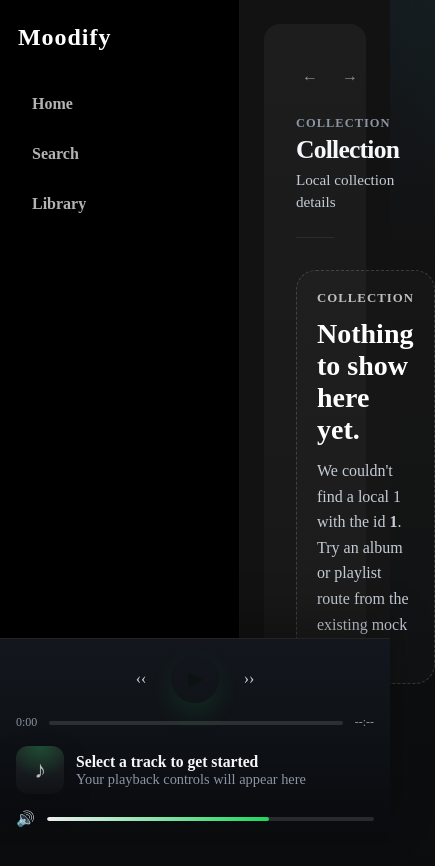
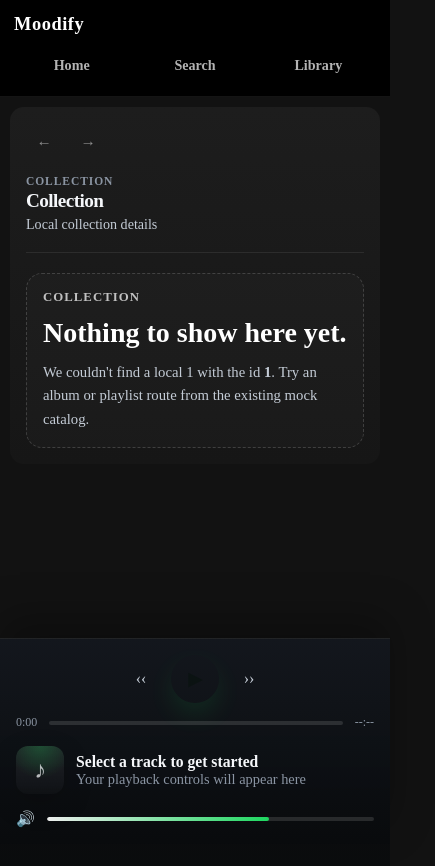
Before and after one commit to spy-in-shadows/Moodify, a React (Vite) app: page /collection/1/1 in a window 390 px wide. Shown: the top 866 px of the page, 435 px wide, since content can reach past the window. Built offline with nearby package versions, Linux system fonts and the light colour scheme.

Commit message:
style: make shell, home, and collection views responsive

```diff
--- a/src/components/sidebar/Sidebar.css
+++ b/src/components/sidebar/Sidebar.css
@@ -3,6 +3,7 @@
   min-height: 100vh;
   background: #121212;
   color: #ffffff;
+  overflow-x: clip;
 }
 
 .app-shell__main {
@@ -16,6 +17,7 @@
   border-radius: 16px;
   background: linear-gradient(180deg, #1d1d1d 0%, #161616 100%);
   padding: 32px;
+  overflow-x: clip;
 }
 
 .sidebar {
@@ -58,3 +60,92 @@
   background: rgba(29, 185, 84, 0.16);
   color: #ffffff;
 }
+
+@media (max-width: 1120px) {
+  .sidebar {
+    width: 204px;
+    padding: 22px 14px;
+  }
+
+  .sidebar__brand {
+    margin-bottom: 24px;
+    font-size: 1.3rem;
+  }
+
+  .sidebar__link {
+    padding: 11px 12px;
+    font-size: 0.95rem;
+  }
+
+  .app-shell__main {
+    padding: 18px;
+  }
+
+  .app-shell__content {
+    padding: 24px;
+  }
+}
+
+@media (max-width: 820px) {
+  .app-shell {
+    flex-direction: column;
+  }
+
+  .sidebar {
+    width: 100%;
+    padding: 16px 18px 14px;
+    border-right: 0;
+    border-bottom: 1px solid rgba(255, 255, 255, 0.08);
+  }
+
+  .sidebar__brand {
+    margin-bottom: 14px;
+  }
+
+  .sidebar__nav {
+    flex-direction: row;
+    flex-wrap: wrap;
+    gap: 10px;
+  }
+
+  .sidebar__link {
+    padding: 10px 14px;
+  }
+
+  .app-shell__main {
+    padding: 16px;
+  }
+}
+
+@media (max-width: 560px) {
+  .sidebar {
+    padding: 14px 14px 12px;
+  }
+
+  .sidebar__brand {
+    margin-bottom: 12px;
+    font-size: 1.15rem;
+    letter-spacing: 0.03em;
+  }
+
+  .sidebar__nav {
+    display: grid;
+    grid-template-columns: repeat(3, minmax(0, 1fr));
+    gap: 8px;
+  }
+
+  .sidebar__link {
+    padding: 10px 8px;
+    text-align: center;
+    font-size: 0.88rem;
+  }
+
+  .app-shell__main {
+    padding: 10px;
+  }
+
+  .app-shell__content {
+    padding: 16px;
+    border-radius: 14px;
+  }
+}
--- a/src/components/topbar/Topbar.css
+++ b/src/components/topbar/Topbar.css
@@ -66,9 +66,61 @@
   line-height: 1.45;
 }
 
+@media (max-width: 900px) {
+  .topbar {
+    gap: 1rem;
+    margin-bottom: 1.5rem;
+    padding-bottom: 1.2rem;
+  }
+
+  .topbar__title {
+    font-size: clamp(1.45rem, 3vw, 1.8rem);
+  }
+
+  .topbar__subtitle {
+    font-size: 0.9rem;
+  }
+}
+
 @media (max-width: 640px) {
   .topbar {
     flex-direction: column;
     align-items: stretch;
+    margin-bottom: 1.25rem;
+    padding-bottom: 1rem;
+  }
+
+  .topbar__nav {
+    gap: 0.5rem;
+  }
+
+  .topbar__nav-button {
+    width: 2.25rem;
+    height: 2.25rem;
+    font-size: 0.95rem;
+  }
+
+  .topbar__context {
+    gap: 0.2rem;
+  }
+
+  .topbar__title {
+    font-size: 1.35rem;
+    line-height: 1.1;
+  }
+
+  .topbar__subtitle {
+    font-size: 0.88rem;
+    line-height: 1.5;
   }
 }
+
+@media (max-width: 420px) {
+  .topbar__eyebrow {
+    font-size: 0.72rem;
+  }
+
+  .topbar__title {
+    font-size: 1.2rem;
+  }
+}
--- a/src/pages/CollectionPage/CollectionPage.css
+++ b/src/pages/CollectionPage/CollectionPage.css
@@ -1,6 +1,7 @@
 .collection-page {
   display: grid;
   gap: 1.75rem;
+  min-width: 0;
 }
 
 .collection-page__hero {
@@ -74,6 +75,7 @@
 .collection-page__meta {
   color: var(--color-text-muted, #a7adb7);
   font-size: 0.95rem;
+  line-height: 1.55;
 }
 
 .collection-page__chips {
@@ -109,6 +111,7 @@
   grid-template-columns: 56px minmax(0, 2.2fr) minmax(0, 1.4fr) minmax(120px, 1fr) 88px;
   gap: 1rem;
   align-items: center;
+  min-width: 0;
 }
 
 .collection-page__table-header {
@@ -186,13 +189,38 @@
   line-height: 1.6;
 }
 
+@media (max-width: 1120px) {
+  .collection-page {
+    gap: 1.5rem;
+  }
+
+  .collection-page__hero {
+    grid-template-columns: minmax(160px, 240px) minmax(0, 1fr);
+    gap: 1.5rem;
+    padding: 1.5rem;
+  }
+
+  .collection-page__tracks {
+    padding: 1.25rem;
+  }
+}
+
 @media (max-width: 900px) {
   .collection-page__hero {
     grid-template-columns: 1fr;
+    align-items: start;
   }
 
   .collection-page__cover-wrap {
     max-width: 220px;
+  }
+
+  .collection-page__body {
+    gap: 0.85rem;
+  }
+
+  .collection-page__title {
+    font-size: clamp(2rem, 7vw, 3rem);
   }
 
   .collection-page__table-header,
@@ -213,6 +241,24 @@
     padding: 1.25rem;
   }
 
+  .collection-page__hero {
+    gap: 1rem;
+  }
+
+  .collection-page__cover-wrap {
+    max-width: 180px;
+  }
+
+  .collection-page__title {
+    font-size: 1.8rem;
+  }
+
+  .collection-page__description,
+  .collection-page__meta,
+  .collection-page__empty-text {
+    font-size: 0.92rem;
+  }
+
   .collection-page__table-header,
   .collection-page__track {
     grid-template-columns: 40px minmax(0, 1fr) 72px;
@@ -223,4 +269,51 @@
   .collection-page__table-context {
     display: none;
   }
+
+  .collection-page__track {
+    padding: 0.75rem 0;
+  }
+
+  .collection-page__track-title,
+  .collection-page__track-subtitle,
+  .collection-page__track-context-title {
+    white-space: normal;
+  }
 }
+
+@media (max-width: 420px) {
+  .collection-page {
+    gap: 1.25rem;
+  }
+
+  .collection-page__hero,
+  .collection-page__tracks,
+  .collection-page__empty {
+    padding: 1rem;
+    border-radius: 1rem;
+  }
+
+  .collection-page__cover-wrap {
+    max-width: 144px;
+  }
+
+  .collection-page__chips {
+    gap: 0.5rem;
+  }
+
+  .collection-page__chip {
+    padding: 0.4rem 0.7rem;
+    font-size: 0.8rem;
+  }
+
+  .collection-page__table-header,
+  .collection-page__track {
+    grid-template-columns: 32px minmax(0, 1fr) 58px;
+    gap: 0.6rem;
+  }
+
+  .collection-page__track-duration,
+  .collection-page__track-index {
+    font-size: 0.82rem;
+  }
+}
--- a/src/pages/HomePage/HomePage.css
+++ b/src/pages/HomePage/HomePage.css
@@ -1,6 +1,7 @@
 .home-page {
   display: grid;
   gap: 2.5rem;
+  min-width: 0;
 }
 
 .home-page__hero {
@@ -106,23 +107,81 @@
   gap: 0.25rem;
 }
 
+@media (max-width: 1120px) {
+  .home-page {
+    gap: 2.25rem;
+  }
+
+  .home-page__hero {
+    grid-template-columns: minmax(0, 1.4fr) minmax(16rem, 0.95fr);
+    padding: 1.75rem;
+  }
+
+  .home-page__title {
+    font-size: clamp(2.1rem, 4vw, 3.5rem);
+  }
+}
+
 @media (max-width: 960px) {
   .home-page__hero {
     grid-template-columns: 1fr;
+    gap: 1.25rem;
   }
 
   .home-page__hero-copy {
     max-width: none;
   }
+
+  .home-page__hero-panel {
+    grid-template-columns: repeat(3, minmax(0, 1fr));
+    align-items: stretch;
+  }
 }
 
 @media (max-width: 640px) {
   .home-page {
-    gap: 2rem;
+    gap: 1.75rem;
   }
 
   .home-page__hero {
+    gap: 1rem;
     padding: 1.5rem;
     border-radius: 1.25rem;
   }
+
+  .home-page__title {
+    font-size: 1.95rem;
+  }
+
+  .home-page__description {
+    font-size: 0.95rem;
+    line-height: 1.6;
+  }
+
+  .home-page__hero-panel {
+    grid-template-columns: 1fr;
+  }
+
+  .home-page__stat {
+    padding: 0.9rem 1rem;
+  }
+
+  .home-page__stat-value {
+    font-size: 1.45rem;
+  }
 }
+
+@media (max-width: 420px) {
+  .home-page__hero {
+    padding: 1.1rem;
+    border-radius: 1rem;
+  }
+
+  .home-page__eyebrow {
+    font-size: 0.72rem;
+  }
+
+  .home-page__title {
+    font-size: 1.7rem;
+  }
+}
```
